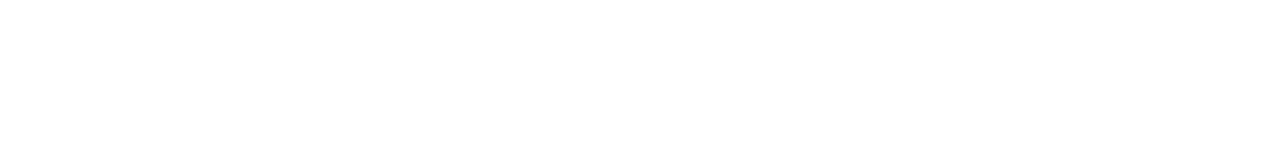
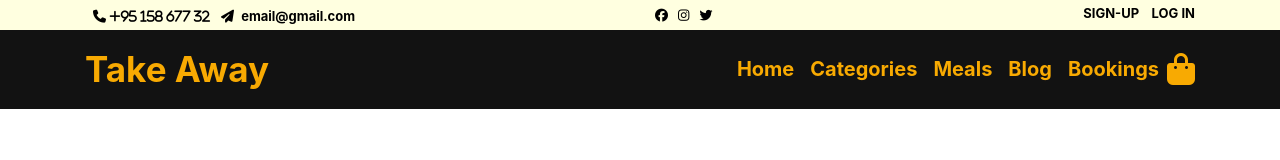
Before and after one commit to SidhuAtri/Take-Away-Restaurent, a plain HTML site: page index.html in a window 1280 px wide. Drawn offline with nearby package versions, Linux system fonts and the light colour scheme.

Commit message:
NavBar Section

```diff
--- a/index.html
+++ b/index.html
@@ -1,22 +1,125 @@
 <!DOCTYPE html>
 <html lang="en">
-<head>
-    <meta charset="UTF-8">
-    <meta http-equiv="X-UA-Compatible" content="IE=edge">
-    <meta name="viewport" content="width=device-width, initial-scale=1.0">
+  <head>
+    <meta charset="UTF-8" />
+    <meta http-equiv="X-UA-Compatible" content="IE=edge" />
+    <meta name="viewport" content="width=device-width, initial-scale=1.0" />
     <title>Take Away Restaurent</title>
     <!------css---------->
-    <link rel="stylesheet" type="text/css" href="styles.css">
-    <script src="https://kit.fontawesome.com/332a215f17.js" crossorigin="anonymous"></script>
-    <link href="https://fonts.googleapis.com/css2?family=Lato:wght@400;700&display=swap" rel="stylesheet">
+    <link rel="stylesheet" type="text/css" href="styles.css" />
+    <script
+      src="https://kit.fontawesome.com/332a215f17.js"
+      crossorigin="anonymous"
+    ></script>
+    <link
+      href="https://fonts.googleapis.com/css2?family=Lato:wght@400;700&display=swap"
+      rel="stylesheet"
+    />
     <!-------bootstrap---------->
-    <link rel="stylesheet" href="https://maxcdn.bootstrapcdn.com/bootstrap/4.0.0/css/bootstrap.min.css" integrity="sha384-Gn5384xqQ1aoWXA+058RXPxPg6fy4IWvTNh0E263XmFcJlSAwiGgFAW/dAiS6JXm" crossorigin="anonymous">
-    <link rel="stylesheet" href="https://maxcdn.bootstrapcdn.com/bootstrap/4.5.2/css/bootstrap.min.css">
+    <link
+      rel="stylesheet"
+      href="https://maxcdn.bootstrapcdn.com/bootstrap/4.0.0/css/bootstrap.min.css"
+      integrity="sha384-Gn5384xqQ1aoWXA+058RXPxPg6fy4IWvTNh0E263XmFcJlSAwiGgFAW/dAiS6JXm"
+      crossorigin="anonymous"
+    />
+    <link
+      rel="stylesheet"
+      href="https://maxcdn.bootstrapcdn.com/bootstrap/4.5.2/css/bootstrap.min.css"
+    />
     <script src="https://ajax.googleapis.com/ajax/libs/jquery/3.5.1/jquery.min.js"></script>
     <script src="https://cdnjs.cloudflare.com/ajax/libs/popper.js/1.16.0/umd/popper.min.js"></script>
     <script src="https://maxcdn.bootstrapcdn.com/bootstrap/4.5.2/js/bootstrap.min.js"></script>
-</head>
-<body>
+  </head>
+  <body>
+    <section>
+      <div class="cover">
+        <div class="container">
+          <div class="row">
+            <div class="col-md-6 d-flex align-items-center">
+              <p class="mb-0 phone pl-md-2">
+                <a href="#" class="mr-2">
+                  <i class="fas fa-phone"> +95 158 677 32</i>
+                </a>
+                <a href="#"
+                  ><i class="fas fa-paper-plane mr-1"></i>
+                  email@gmail.com
+                </a>
+              </p>
+            </div>
 
-</body>
+            <div class="col-md-6 d-flex justify-content-md-end">
+              <div class="social-icon mr-4">
+                <p class="mb-0 d-flex">
+                  <a
+                    href="#"
+                    class="d-flex align-items-center justify-content-center"
+                  >
+                    <i class="fab fa-facebook"></i>
+                  </a>
+                  <a
+                    href="#"
+                    class="d-flex align-items-center justify-content-center"
+                  >
+                    <i class="fab fa-instagram"></i>
+                  </a>
+                  <a
+                    href="#"
+                    class="d-flex align-items-center justify-content-center"
+                  >
+                    <i class="fab fa-twitter"></i>
+                  </a>
+                </p>
+              </div>
+              <div class="reg">
+                <a href="#" class="mr-2 mb-0">Sign-Up</a>
+                <a href="#">Log in</a>
+              </div>
+            </div>
+          </div>
+        </div>
+      </div>
+      <!---------nav------->
+      <nav
+        class="navbar navbar-expand-lg main-navbar bg-color main-navbar-color"
+        id="main-navbar"
+      >
+        <div class="container">
+          <a href="#" class="navbar-brand">Take Away</a>
+          <div class="order-lg-last btn-group">
+            <i class="fas fa-shopping-bag fa-2x"></i>
+          </div>
+          <button
+            class="navbar-toggler"
+            type="button"
+            data-toggle="collapse"
+            data-target="#myNav"
+            aria-expanded="false"
+            aira-label="Toggle navigation"
+          >
+            <i class="fas fa-bars"></i>
+          </button>
+          <div class="collapse navbar-collapse" id="myNav">
+            <ul class="navbar-nav ml-auto">
+              <li class="nav-item">
+                <a href="#" class="nav-link">Home</a>
+              </li>
+              <li class="nav-item">
+                <a href="#" class="nav-link">Categories</a>
+              </li>
+              <li class="nav-item">
+                <a href="#" class="nav-link">Meals</a>
+              </li>
+              <li class="nav-item">
+                <a href="#" class="nav-link">Blog</a>
+              </li>
+              <li class="nav-item">
+                <a href="#" class="nav-link">Bookings</a>
+              </li>
+            </ul>
+          </div>
+        </div>
+      </nav>
+      <!-----end of nav----->
+    </section>
+  </body>
 </html>
--- a/styles.css
+++ b/styles.css
@@ -0,0 +1,84 @@
+body {
+  font-family: "Lato", sans-serif;
+}
+.cover {
+  position: relative;
+  z-index: 0;
+  width: 100%;
+  background: lightyellow;
+}
+.phone {
+  z-index: 1;
+  font-weight: 200;
+}
+.phone i {
+  color: #000;
+}
+.phone a {
+  color: #000;
+  font-size: 13px;
+  font-weight: bold;
+  text-decoration: none;
+}
+.reg {
+  width: 50%;
+  text-align: right;
+  text-decoration: none;
+}
+.reg a {
+  color: #000;
+  text-decoration: none;
+  text-transform: uppercase;
+  font-size: 13px;
+  font-weight: bold;
+}
+.social-icon {
+  display: inline-block;
+  width: 50%;
+}
+.social-icon p {
+  display: block;
+  width: 100%;
+}
+.social-icon p a {
+  height: 30px;
+  margin-right: 10px;
+  text-decoration: none;
+}
+.social-icon p a i {
+  font-size: 13px;
+  color: #000;
+}
+.social-icon p a:hover {
+  background: #f8aa02;
+  border-color: #f8aa02;
+}
+.social-icon p a:hover i {
+  color: #fff;
+}
+/*============NavBar==================*/
+
+.bg-color {
+  background: #0f0f0ffb;
+}
+.navbar {
+  position: fixed;
+}
+.navbar-brand {
+  color: #f8aa02;
+  font-weight: bold;
+  font-size: 35px !important;
+}
+.nav-link {
+  font-weight: bold;
+  color: #f8aa02;
+  font-size: 20px;
+}
+.btn-group {
+  color: #f8aa02;
+}
+.navbar-toggler {
+  color: #f8aa02;
+}
+
+/*============End of navbar===========*/
```
